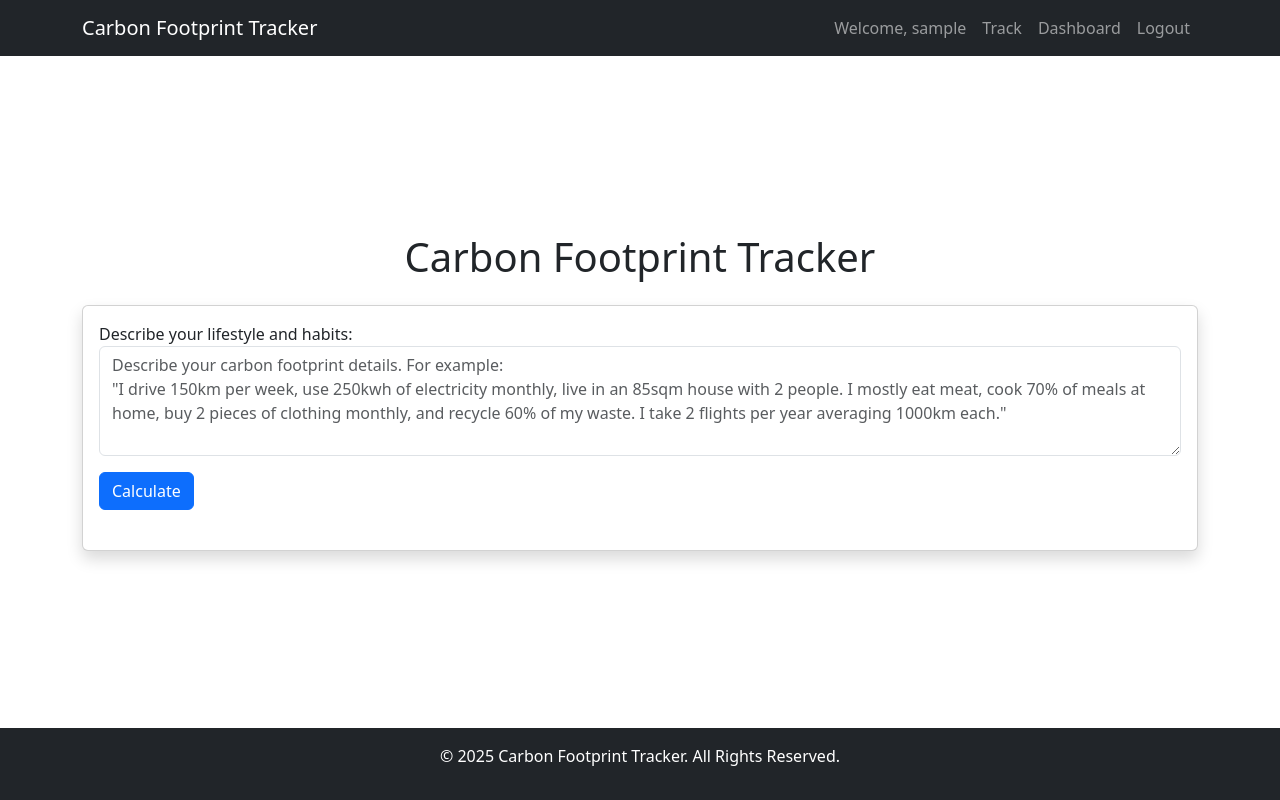
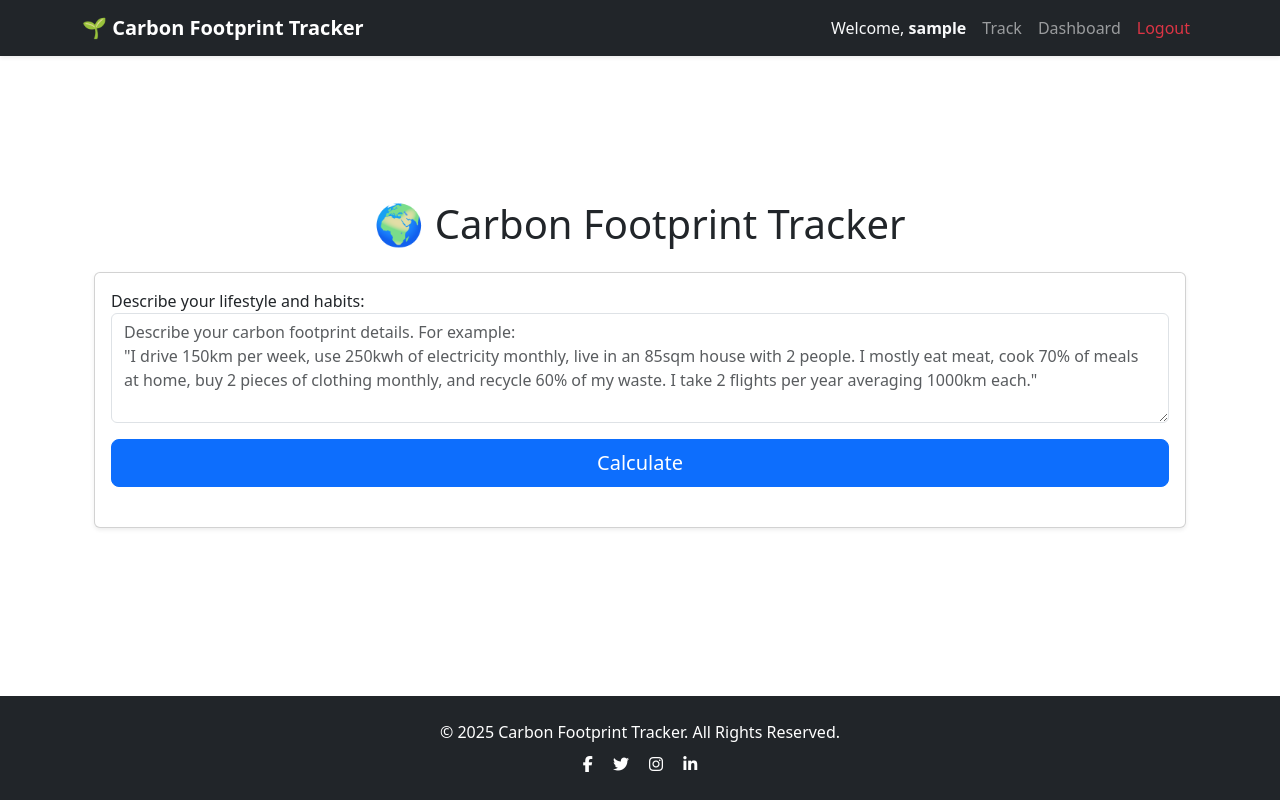
Before and after one commit to JudahJL/Carbon-Footprint-Tracker, a Django app: page /index/ in a window 1280 px wide. Run offline with Django 5.2, Linux system fonts and the light colour scheme; the visitor is signed in with stand-in values (Sample User, id 1); parts of the project's set-up code (start-up, migrations or seed data) failed here and were passed over.

Commit message:
feat: tiny upgrade to UI

```diff
--- a/Carbon_Footprint_Tracker/Jinja2.py
+++ b/Carbon_Footprint_Tracker/Jinja2.py
@@ -1,6 +1,7 @@
 from django.conf import settings
 from django.urls import reverse
 from django.templatetags.static import static
+from django.utils import timezone
 
 from jinja2 import Environment
 
@@ -11,5 +12,6 @@ def environment(**options):
         'static': static,
         'url': reverse,
         'settings': settings,
+        'now': timezone.now,
     })
     return env
--- a/templates/base.html
+++ b/templates/base.html
@@ -5,6 +5,7 @@
     <meta name="viewport" content="width=device-width, initial-scale=1.0">
     <title>Carbon Footprint Tracker</title>
     <link href="https://cdn.jsdelivr.net/npm/bootstrap@5.3.0/dist/css/bootstrap.min.css" rel="stylesheet">
+    <link rel="stylesheet" href="https://cdnjs.cloudflare.com/ajax/libs/font-awesome/6.5.1/css/all.min.css">
     <style>
         html, body {
             height: 100%;
--- a/templates/footer.html
+++ b/templates/footer.html
@@ -1,3 +1,12 @@
-<footer class="bg-dark text-white text-center py-3 mt-4">
-    <p>&copy; 2025 Carbon Footprint Tracker. All Rights Reserved.</p>
+<footer class="bg-dark text-white text-center py-4 mt-5">
+    <div class="container">
+        <p class="mb-2">&copy; {{ now().strftime("%Y") }} Carbon Footprint Tracker. All Rights Reserved.</p>
+
+        <div>
+            <a href="#" class="text-white me-3"><i class="fab fa-facebook-f"></i></a>
+            <a href="#" class="text-white me-3"><i class="fab fa-twitter"></i></a>
+            <a href="#" class="text-white me-3"><i class="fab fa-instagram"></i></a>
+            <a href="#" class="text-white"><i class="fab fa-linkedin-in"></i></a>
+        </div>
+    </div>
 </footer>
--- a/templates/footprint/index.html
+++ b/templates/footprint/index.html
@@ -1,53 +1,72 @@
 {% extends 'base.html' %}
 
 {% block content %}
-    <h1 class="text-center mb-4">Carbon Footprint Tracker</h1>
+    <div class="container">
+        <h1 class="text-center mb-4">🌍 Carbon Footprint Tracker</h1>
 
-    <div class="card shadow">
+        <div class="card shadow-sm">
             <div class="card-body">
                 <form method="post" class="mb-4">
                     {{ csrf_input }}
+
                     <div class="mb-3">
                         {{ form }}
                     </div>
-                <button type="submit" class="btn btn-primary">Calculate</button>
+
+                    <div class="d-grid">
+                        <button type="submit" class="btn btn-primary btn-lg">Calculate</button>
+                    </div>
                 </form>
 
                 {% if result %}
-                <h3 class="mt-4">Results</h3>
-                <ul class="list-group mt-3">
+                    <div class="alert alert-success mt-4" role="alert">
+                        <h4 class="alert-heading">Your Carbon Footprint Results</h4>
+                        <p class="mb-0">Here’s a breakdown of your estimated CO₂ emissions:</p>
+                    </div>
+
+                    <div class="card mt-3">
+                        <div class="card-body">
+                            <ul class="list-group list-group-flush">
                                 {% if result.total_emissions %}
-                        <li class="list-group-item">
-                            <strong>Total Emissions:</strong> {{ result.total_emissions.value }} kg CO₂/year
+                                    <li class="list-group-item d-flex justify-content-between align-items-center">
+                                        <strong>Total Emissions</strong>
+                                        <span class="badge bg-danger fs-6">{{ result.total_emissions.value }} kg CO₂/year</span>
+                                    </li>
                                     <p class="small text-muted">{{ result.total_emissions.reason }}</p>
-                        </li>
                                 {% endif %}
                                 {% if result.transportation %}
-                        <li class="list-group-item">
-                            <strong>Transportation:</strong> {{ result.transportation.value }} kg CO₂/year
+                                    <li class="list-group-item d-flex justify-content-between align-items-center">
+                                        <strong>Transportation</strong>
+                                        <span class="badge bg-secondary">{{ result.transportation.value }} kg CO₂/year</span>
+                                    </li>
                                     <p class="small text-muted">{{ result.transportation.reason }}</p>
-                        </li>
                                 {% endif %}
                                 {% if result.energy %}
-                        <li class="list-group-item">
-                            <strong>Energy Usage:</strong> {{ result.energy.value }} kg CO₂/year
+                                    <li class="list-group-item d-flex justify-content-between align-items-center">
+                                        <strong>Energy Usage</strong>
+                                        <span class="badge bg-warning text-dark">{{ result.energy.value }} kg CO₂/year</span>
+                                    </li>
                                     <p class="small text-muted">{{ result.energy.reason }}</p>
-                        </li>
                                 {% endif %}
                                 {% if result.diet %}
-                        <li class="list-group-item">
-                            <strong>Diet:</strong> {{ result.diet.value }} kg CO₂/year
+                                    <li class="list-group-item d-flex justify-content-between align-items-center">
+                                        <strong>Diet</strong>
+                                        <span class="badge bg-success">{{ result.diet.value }} kg CO₂/year</span>
+                                    </li>
                                     <p class="small text-muted">{{ result.diet.reason }}</p>
-                        </li>
                                 {% endif %}
                                 {% if result.other %}
-                        <li class="list-group-item">
-                            <strong>Other:</strong> {{ result.other.value }} kg CO₂/year
+                                    <li class="list-group-item d-flex justify-content-between align-items-center">
+                                        <strong>Other</strong>
+                                        <span class="badge bg-info">{{ result.other.value }} kg CO₂/year</span>
+                                    </li>
                                     <p class="small text-muted">{{ result.other.reason }}</p>
-                        </li>
                                 {% endif %}
                             </ul>
+                        </div>
+                    </div>
                 {% endif %}
             </div>
         </div>
+    </div>
 {% endblock %}
--- a/templates/header.html
+++ b/templates/header.html
@@ -1,14 +1,16 @@
-<nav class="navbar navbar-expand-lg navbar-dark bg-dark">
+<nav class="navbar navbar-expand-lg navbar-dark bg-dark shadow-sm">
     <div class="container">
-        <a class="navbar-brand" href="{{ url('home') }}">Carbon Footprint Tracker</a>
+        <a class="navbar-brand fw-bold" href="{{ url('home') }}">🌱 Carbon Footprint Tracker</a>
+
         <button class="navbar-toggler" type="button" data-bs-toggle="collapse" data-bs-target="#navbarNav">
             <span class="navbar-toggler-icon"></span>
         </button>
+
         <div class="collapse navbar-collapse" id="navbarNav">
             <ul class="navbar-nav ms-auto">
                 {% if user.is_authenticated %}
                     <li class="nav-item">
-                        <a class="nav-link" href="#">Welcome, {{ user.username }}</a>
+                        <a class="nav-link disabled text-light">Welcome, <strong>{{ user.username }}</strong></a>
                     </li>
                     <li class="nav-item">
                         <a class="nav-link" href="{{ url('index') }}">Track</a>
@@ -17,14 +19,14 @@
                         <a class="nav-link" href="{{ url('dashboard') }}">Dashboard</a>
                     </li>
                     <li class="nav-item">
-                        <a class="nav-link" href="{{ url('logout') }}">Logout</a>
+                        <a class="nav-link text-danger" href="{{ url('logout') }}">Logout</a>
                     </li>
                 {% else %}
                     <li class="nav-item">
                         <a class="nav-link" href="{{ url('login') }}">Login</a>
                     </li>
                     <li class="nav-item">
-                        <a class="nav-link" href="{{ url('register') }}">Register</a>
+                        <a class="nav-link btn btn-success text-white px-3" href="{{ url('register') }}">Sign Up</a>
                     </li>
                 {% endif %}
             </ul>
--- a/templates/login.html
+++ b/templates/login.html
@@ -8,11 +8,11 @@
                 {{ csrf_input }}
                 <div class="mb-3">
                     <label for="username" class="form-label">Username</label>
-                    <input type="text" class="form-control" name="username" required>
+                    <input type="text" id="username" class="form-control" name="username" autocomplete="username" required>
                 </div>
                 <div class="mb-3">
                     <label for="password" class="form-label">Password</label>
-                    <input type="password" class="form-control" name="password" required>
+                    <input type="password" id="password" class="form-control" name="password" autocomplete="current-password" required>
                 </div>
                 <button type="submit" class="btn btn-primary w-100">Login</button>
             </form>
--- a/templates/logout.html
+++ b/templates/logout.html
@@ -1,8 +1,9 @@
 {% extends 'base.html' %}
 
 {% block content %}
-<div class="text-center">
+<div class="container text-center mt-5">
     <h2>You have been logged out</h2>
+    <p class="lead">Thank you for visiting. You can log in again below.</p>
     <a href="{{ url('login') }}" class="btn btn-primary">Login Again</a>
 </div>
 {% endblock %}
```
Also changed, not shown: templates/dashboard.html (+13 -13 lines), templates/home.html (+5 -5 lines), templates/register.html (+10 -3 lines). Lines whose indentation alone changed are shown as unchanged.
